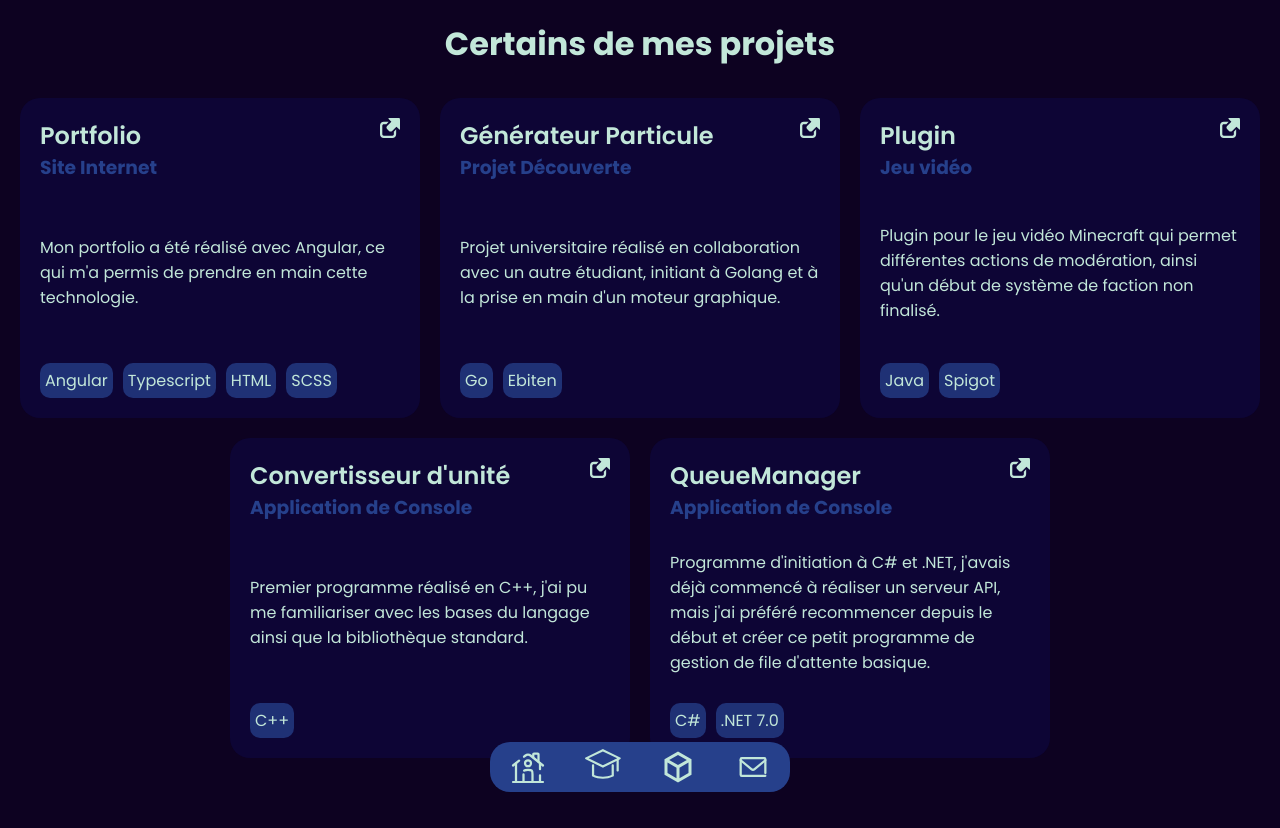
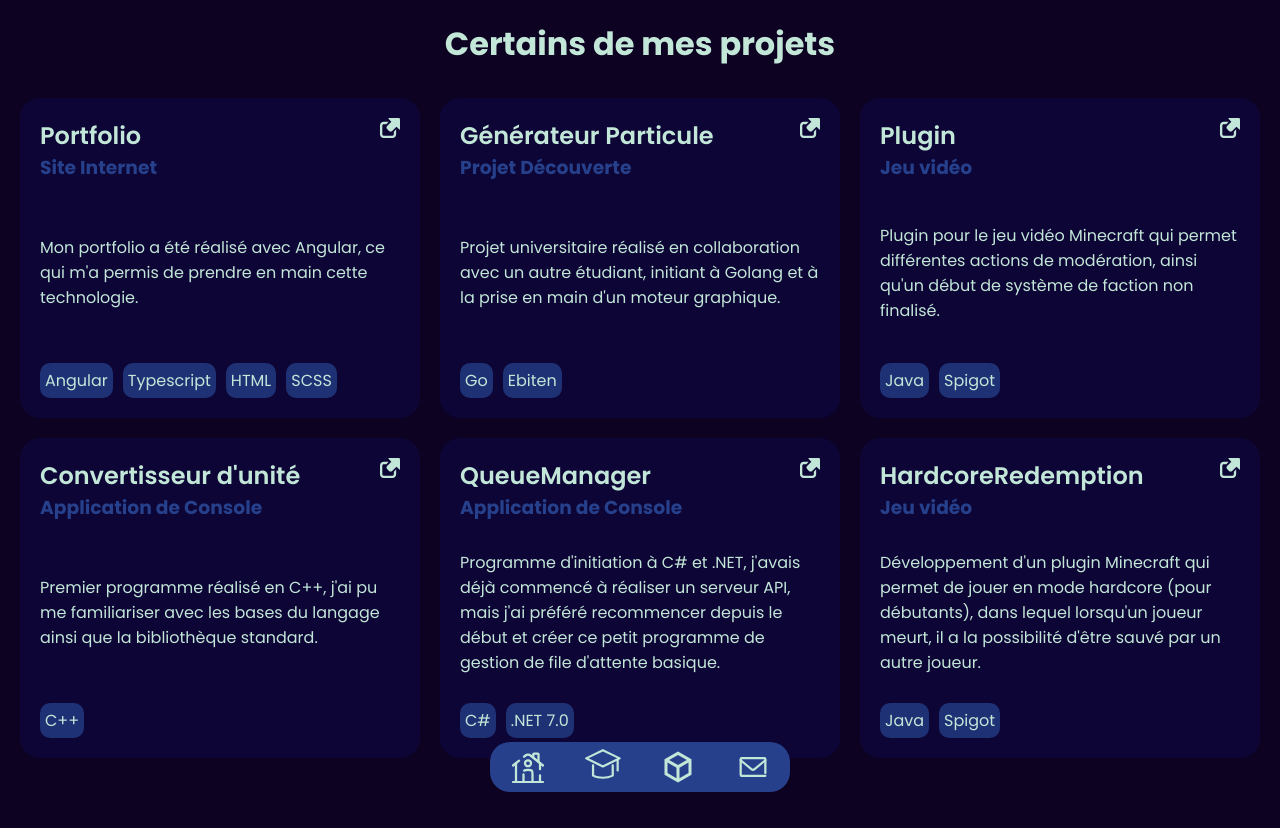
Before and after one commit to Mitotow/Portfolio, an Angular app: page /projects in a window 1280 px wide. Built offline with nearby package versions, Linux system fonts and the light colour scheme.

Commit message:
Add new project

```diff
--- a/src/app/projects-page/projects-page.component.ts
+++ b/src/app/projects-page/projects-page.component.ts
@@ -42,7 +42,14 @@ export class ProjectsPageComponent {
       text: "Programme d'initiation à C# et .NET, j'avais déjà commencé à réaliser un serveur API, mais j'ai préféré recommencer depuis le début et créer ce petit programme de gestion de file d'attente basique.",
       git: new URL('https://github.com/Mitotow/QueueManager'),
       used: ['C#', ".NET 7.0"]
-    }
+    },
+    {
+      title: "HardcoreRedemption",
+      subtitle: "Jeu vidéo",
+      text: "Développement d'un plugin Minecraft qui permet de jouer en mode hardcore (pour débutants), dans lequel lorsqu'un joueur meurt, il a la possibilité d'être sauvé par un autre joueur.",
+      git: new URL('https://github.com/Mitotow/HardcoreRedemption'),
+      used: ['Java', "Spigot"]
+    },
   ];
 
   constructor() {}
```
Also changed, not shown: 1 other file (tests, documents, lock files or other folders).
